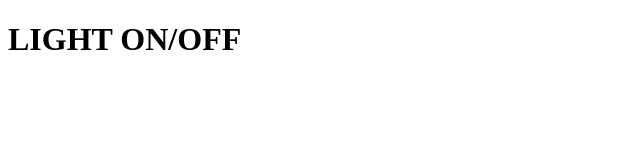
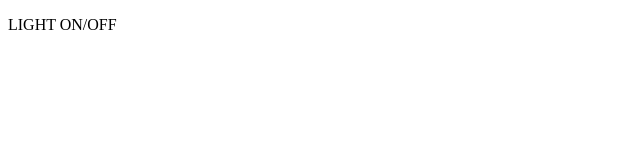
Before and after one commit to yangzzzzzz/IoT_WebPages, a plain HTML site: page light.html in a window 1280 px wide. Shown: the whole page, without its empty margins (0-640 px from the left). Drawn offline with Linux system fonts and the light colour scheme.

Commit message:
Update light.html

```diff
--- a/light.html
+++ b/light.html
@@ -4,6 +4,6 @@
 	<title>IoT System</title>
 </head>
 <body>
-	<h1>LIGHT ON/OFF</h1>
+	<p>LIGHT ON/OFF</p>
 </body>
 </html>
```
